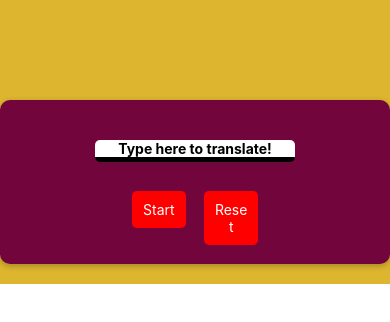
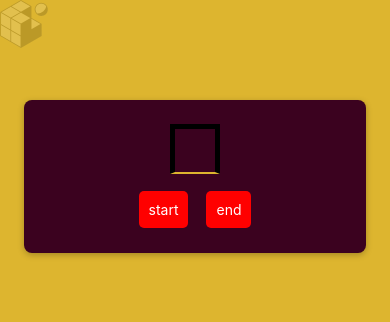
Before and after one commit to heshanu/ReactNativePraticsPrjtGaming, a React Native app: screen / in a window 390 px wide. Shown: the top 322 px of the page. Built offline with nearby package versions, Linux system fonts and the light colour scheme.

Commit message:
Added input features

```diff
--- a/App.js
+++ b/App.js
@@ -1,11 +1,21 @@
 import React from "react";
-import { StyleSheet, Text, View } from "react-native";
+import { StyleSheet, Text, View, ImageBackground } from "react-native";
+import { LinearGradient } from "expo-linear-gradient";
 
 import StartGameScreen from "./scrrens/StartGameScreen";
 export default function App() {
   return (
     <View style={styles.rootScreen}>
-      <StartGameScreen />
+      <LinearGradient colors={["#4e0329", "#ddb52f"]} style={styles.rootScreen}>
+        <ImageBackground
+          source={require("./assets/favicon.png")}
+          style={styles.rootScreen}
+          resizeMethod="scale"
+          imageStyle={styles.backgroundImage}
+        >
+          <StartGameScreen />
+        </ImageBackground>
+      </LinearGradient>
     </View>
   );
 }
@@ -16,8 +26,13 @@ const styles = StyleSheet.create({
     marginHorizontal: 24,
     alignItems: "center",
     justifyContent: "center",
+    flex: 1,
   },
   rootScreen: {
-    backgroundColor: "#ddb52f"
+    flex: 1,
+    backgroundColor: "#ddb52f",
+  },
+  backgroundImage: {
+    opacity: 0.15,
   },
 });
--- a/compoents/PrimaryButton.js
+++ b/compoents/PrimaryButton.js
@@ -2,20 +2,17 @@ import React from "react";
 import { View, Text, Pressable, StyleSheet } from "react-native";
 
 const PrimaryButton = (props) => {
-  const pressHandler = () => {
-    console.log("Hello");
-  };
   return (
     <View style={styles.buttonOuterContainer}>
       <Pressable
-      //apply when button click or press both style
+        //apply when button click or press both style
         style={({ pressed }) =>
           pressed
             ? [styles.buttonInterContainer, styles.pressed]
             : styles.buttonInterContainer
         }
-        onPress={pressHandler}
-        android_ripple={{ color: "green" }}
+        onPress={props.onPress}
+        android_ripple={{ color: "red" }}
       >
         <Text style={styles.buttonText}>{props.title}</Text>
       </Pressable>
@@ -26,7 +23,7 @@ const PrimaryButton = (props) => {
 export default PrimaryButton;
 const styles = StyleSheet.create({
   buttonOuterContainer: {
-    borderRadius:5,
+    borderRadius: 5,
     margin: 4,
     overflow: "hidden",
   },
--- a/scrrens/StartGameScreen.js
+++ b/scrrens/StartGameScreen.js
@@ -1,26 +1,51 @@
 import React, { useState } from "react";
-import { View, TextInput, StyleSheet } from "react-native-web";
+import { View, TextInput, StyleSheet, Alert } from "react-native";
+
 import PrimaryButton from "../compoents/PrimaryButton";
 
 const StartGameScreen = () => {
-  const showMessage = () => {
-    console.log("Start Game");
+  const [enterNumber, setEnterNumber] = useState("");
+
+  const numberInputHandle = (enterNumber) => {
+    setEnterNumber(enterNumber);
+  };
+
+  const resetHandler = () => {
+    setEnterNumber('');
+  }
+
+  const confirmInputHandle = () => {
+    const choosenNum = parseInt(enterNumber);
+    if (choosenNum <= 1 || choosenNum >= 99) {
+      Alert.alert('Alert Title', 'My Alert Msg', [
+        {
+          text: 'Cancel',
+          onPress: () => resetHandler,
+          style: 'cancel',
+        },
+      ]);
+      return;
+    }
+    console.log(choosenNum);
   };
 
   return (
-    <View style={styles.container}>
+    <View style={styles.inputContainer}>
       <TextInput
-        placeholder="Type here to translate!"
-        style={styles.inputText}
-        maxLength={20}
-        keyboardType="numeric"
+        style={styles.numberInput}
+        maxLength={2}
+        autoCapitalize="none"
+        autoCorrect={false}
+        value={enterNumber}
+        keyboardType="number-pad"
+        onChangeText={numberInputHandle}
       />
       <View style={styles.buttonsContainer}>
         <View style={styles.buttonContainer}>
-          <PrimaryButton title="Start" style={styles.startGameScreenbutton} />
+          <PrimaryButton title="start" onPress={confirmInputHandle} />
         </View>
         <View style={styles.buttonContainer}>
-          <PrimaryButton title="Reset" style={styles.startGameScreenbutton} />
+          <PrimaryButton title="end" onPress={resetHandler} />
         </View>
       </View>
     </View>
@@ -30,58 +55,35 @@ const StartGameScreen = () => {
 export default StartGameScreen;
 
 const styles = StyleSheet.create({
-  container: {
+  inputContainer: {
     justifyContent: "center",
     alignItems: "center",
-    flex: 2,
-    //flexDirection: "row",
-    //justifyContent: "space-between",
-    padding: 20,
     marginTop: 100,
-    backgroundColor: "#72063c",
-    borderRadius: 10,
-    elevation: 5,
+    marginHorizontal: 24,
+    padding: 16,
+    backgroundColor: "#3b021f",
+    borderRadius: 8,
+    elevation: 4,
     shadowColor: "black",
     shadowOffset: { width: 0, height: 2 },
     shadowRadius: 6,
     shadowOpacity: 0.25,
-    marginBottom: 20,
-    paddingBottom: 10,
   },
-
-  inputText: {
+  numberInput: {
     height: 50,
     width: 50,
-    flex: 0.5,
-    marginTop: 20,
-    marginBottom: 20,
-    alignSelf: "center",
-    width: 200,
-    height: 40,
-    backgroundColor: "#fff",
-    borderRadius:5,
+    fontSize: 32,
+    borderBottomColor: "#ddb52f",
+    borderBottomWidth: 2,
+    color: "#ddb52f",
+    marginVertical: 8,
     fontWeight: "bold",
-    marginVertical: 10,
-    fontWeight: "bold",
-    borderBottomWidth: 5,
-    borderBottom: "solid 10px #000",
-    textAlign: "center",
+    textAlign: "center", borderWidth: 5
   },
-
-  startGameScreenbutton: {
-    Flex: 0.5,
-    marginLeft: 10,
-    marginRight: 10,
-    paddingLeft: 10,
-    paddingRight: 10,
-    backgroundColor: "#rgb(0, 0, 255)",
-  },
-
   buttonsContainer: {
     flexDirection: "row",
-    justifyContent: "space-between",
   },
   buttonContainer: {
-    flex: 2,
+    // flex: 1,
   },
 });
```
